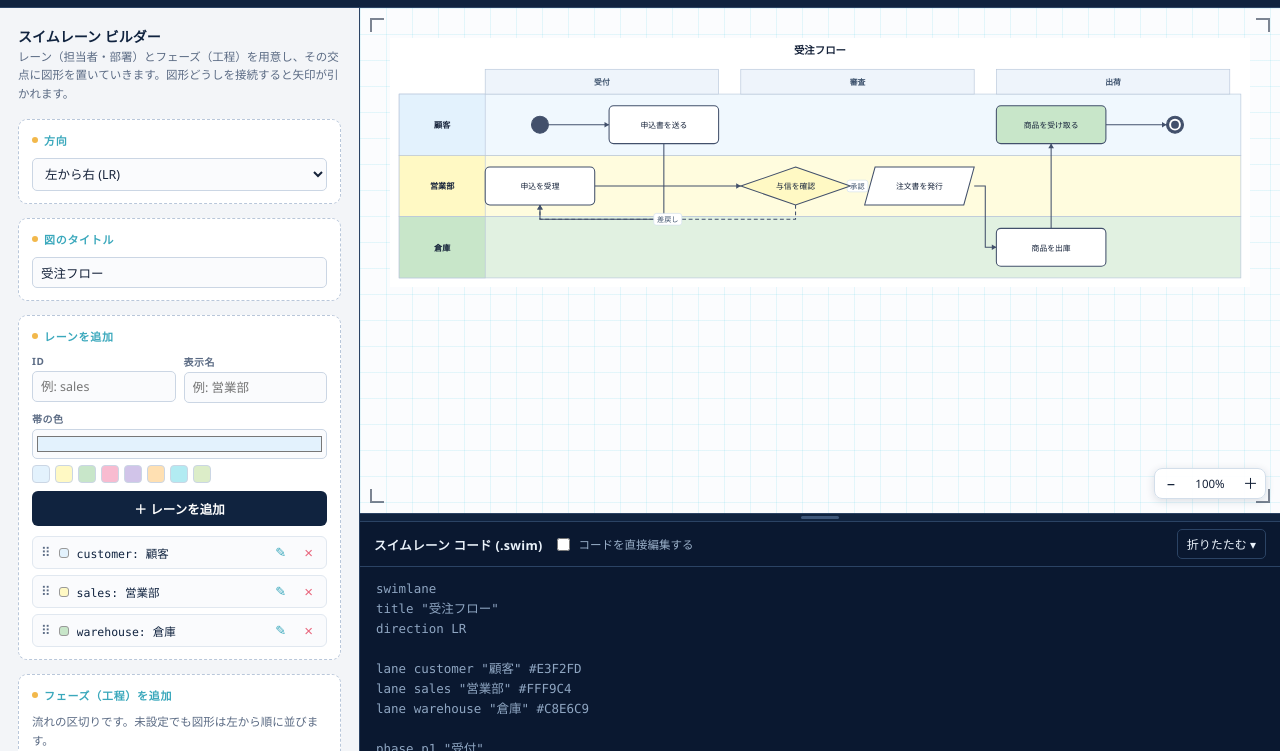
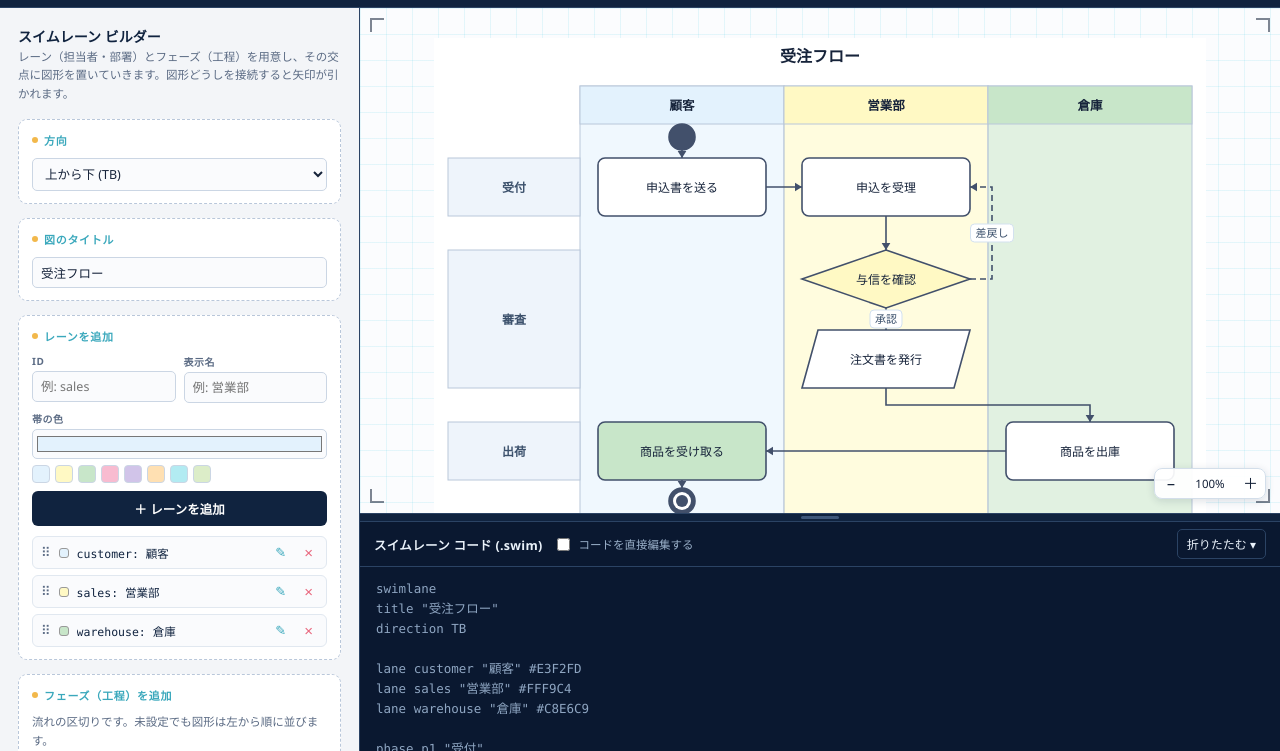
Before and after one commit to Tossie85/swimlane-gui-studio, a plain HTML site: page tools/swimlane-gui-studio.html in a window 1280 px wide. Shown: the part 49-800 px from the top of the page. Drawn offline with Linux system fonts and the light colour scheme.

Commit message:
SGSのレイアウト調整

```diff
--- a/tools/swimlane-gui-studio.html
+++ b/tools/swimlane-gui-studio.html
@@ -475,7 +475,7 @@ n1 -&gt; n2 "確認依頼"</pre>
       <p><code>lane=</code> や <code>phase=</code> のような名前付き属性にしているため、後から項目を増やしても古いファイルをそのまま読み込めます。<code>direction</code> は <code>LR</code>（左から右）と <code>TB</code>（上から下）が指定でき、<code>TD</code> は <code>TB</code> と同じ扱いです。</p>
 
       <h3>開始・終了の「●」</h3>
-      <p>接続の from に <code>[*]</code> を選ぶと開始（●）、to に選ぶと終了（◉）が、相手と同じレーンに作られます。フェーズがある場合は1つ手前／1つ先の列に置かれ、そのあとは普通の図形として位置や所属を変更できます。図形の「形」から直接追加することもできます。</p>
+      <p>接続の from に <code>[*]</code> を選ぶと開始（●）、to に選ぶと終了（◉）が、相手と同じレーン・同じフェーズに作られます。開始は接続先の手前（LRなら左／TBなら上）、終了は先（右／下）に、位置を揃えて描かれます。そのあとは普通の図形として位置や所属を変更できます。図形の「形」から直接追加することもできます。</p>
 
       <h3>保存（エクスポート）</h3>
       <div class="credit-item">
@@ -560,7 +560,7 @@ n1 -&gt; n2 "確認依頼"</pre>
 function emptyState(){
   return {
     title: '',
-    direction: 'LR',
+    direction: 'TB',
     lanes: [],       // { id, label, color }
     phases: [],      // { id, label }
     nodes: [],       // { id, label, laneId, phaseId, shape, color }
@@ -584,6 +584,10 @@ const SHAPES = [
 /* 開始/終了の「●」。状態遷移図の [*] にあたるもので、他の図形より小さく描く */
 const DOT_SHAPES = ['startdot','enddot'];
 const DOT_SIZE = 26;
+/* ●と接続先ノードの間隔。フェーズ間の隙間(gapMain)に収まる大きさにして、
+   前のフェーズの図形と重ならないようにする（DOT_SIZE + DOT_GAP <= gapMain）。 */
+const DOT_GAP = 8;
+const DOT_SLOT = DOT_SIZE + DOT_GAP;
 const isDot = (shape)=> DOT_SHAPES.includes(shape);
 const STAR = '[*]';
 const LINK_STYLES = [
@@ -918,17 +922,8 @@ const LAYOUT = {
   nodeW: 168, nodeH: 58,
   gapMain: 34,        // フェーズとフェーズの間隔
   gapInner: 22,       // 同じフェーズ内で流れ方向に並べるときの間隔
-  gapCross: 18,       // レーンを横切る向き（折り返したとき）の間隔
-  maxPerRun: 3,       // 流れ方向に並べる上限。これを超えたら折り返して縦横を混在させる
+  gapCross: 18,       // レーンを横切る向き（分岐で枝を並べたとき）の間隔
 };
-
-/* 1つのセル(レーン×フェーズ)に k 個あるとき、流れ方向に何個並べるかを決める。
-   基本は流れ方向に並べ、多すぎる場合だけ折り返して段数を増やす。 */
-function runLength(k){
-  if(k <= 1) return 1;
-  const runs = Math.ceil(k / LAYOUT.maxPerRun);   // 必要な段数
-  return Math.ceil(k / runs);                     // 段数をそろえて均等に割る
-}
 
 function computeLayout(){
   const L = LAYOUT;
@@ -938,11 +933,31 @@ function computeLayout(){
   const phases = state.phases.length ? state.phases : [{ id:'__all', label:'' }];
   const hasPhaseHeader = state.phases.length > 0;
 
+  // 開始/終了の●は、接続先ノードの隣（開始=左/上、終了=右/下）へ後から揃えて置く。
+  // グリッドの列には入れないので、●のせいで列がずれて矢印が遠回りするのを防げる。
+  const anchorNodeOf = (dot)=>{
+    const linkId = dot.shape === 'startdot'
+      ? (state.links.find(e=>e.from === dot.id) || {}).to
+      : (state.links.find(e=>e.to === dot.id) || {}).from;
+    if(!linkId) return null;
+    const a = state.nodes.find(n=>n.id === linkId);
+    return (a && !isDot(a.shape)) ? a : null;   // 相手も●なら揃えようがないのでグリッドに残す
+  };
+  const dotPlace = new Map();   // dotNode -> anchorNode（隣に揃えて置く●）
+  if(lanes.length){
+    state.nodes.forEach(n=>{ if(isDot(n.shape)){ const a = anchorNodeOf(n); if(a) dotPlace.set(n, a); } });
+  }
+  let hasLead = false, hasTrail = false;   // 先頭の開始● / 末尾の終了● のための余白が要るか
+  dotPlace.forEach((a, d)=>{ if(d.shape === 'startdot') hasLead = true; else hasTrail = true; });
+  const leadPad  = hasLead  ? DOT_SLOT : 0;
+  const trailPad = hasTrail ? DOT_SLOT : 0;
+
   // セル(レーン×フェーズ)ごとにノードを詰める
   const cell = new Map();
   const key = (l,p)=> l + '\u001f' + p;
   const orphans = [];
   state.nodes.forEach(n=>{
+    if(dotPlace.has(n)) return;   // 隣に揃えて置く●はグリッドから除外する
     const laneId = n.laneId || (lanes[0] && lanes[0].id);
     const phaseId = state.phases.length ? n.phaseId || phases[0].id : '__all';
     if(!laneId){ orphans.push(n); return; }
@@ -955,12 +970,50 @@ function computeLayout(){
   const nodeMain  = dir === 'LR' ? L.nodeW : L.nodeH;
   const nodeCross = dir === 'LR' ? L.nodeH : L.nodeW;
 
-  // セルごとに「流れ方向に何個並べ、何段になるか」を先に求める
+  // セル内のノードを「フロー深さ(rank)」で並べる。
+  //   ・rank = そのセル内で前につながる距離の最大（前がなければ0）
+  //   ・同じ rank のノードは交差方向に横並び（分岐の枝が並ぶ … LRは縦・TBは横。仕様5）
+  //   ・rank が進むと流れ方向に進む（直線的な連鎖は従来どおり流れ方向に伸びる）
+  // これで「分岐元と枝が同じセルにある」ときも、枝が別ノードの線上に重ならない（ルール3）。
+  function computeCellLayout(list){
+    const ids = new Set(list.map(n=>n.id));
+    const predOf = (id)=> state.links
+      .filter(e=>e.to === id && ids.has(e.from) && e.from !== id)
+      .map(e=>e.from);
+    const rank = new Map();
+    const rankOf = (id, seen)=>{
+      if(rank.has(id)) return rank.get(id);
+      if(seen.has(id)) return 0;      // 循環しても止まるように
+      seen.add(id);
+      let r = 0;
+      predOf(id).forEach(p=>{ r = Math.max(r, rankOf(p, seen) + 1); });
+      seen.delete(id);
+      rank.set(id, r);
+      return r;
+    };
+    list.forEach(n=> rankOf(n.id, new Set()));
+    // rank ごとにまとめ、元の並び順を保つ
+    const groups = new Map();
+    list.forEach(n=>{ const r = rank.get(n.id); if(!groups.has(r)) groups.set(r, []); groups.get(r).push(n); });
+    const ranks = [...groups.keys()].sort((a,b)=>a-b);
+    const pos = new Map();
+    let crossCount = 0;
+    ranks.forEach((r, flow)=>{
+      const g = groups.get(r);
+      g.forEach((n, cross)=> pos.set(n.id, { flow, cross }));
+      crossCount = Math.max(crossCount, g.length);
+    });
+    return { pos, flowCount: ranks.length, crossCount };
+  }
+
+  // セルごとに配置と「流れ方向の数 / 交差方向の段数」を求める
+  const cellLayout = new Map();
   const shape = new Map();
   lanes.forEach(l=> phases.forEach(p=>{
-    const k = (cell.get(key(l.id, p.id)) || []).length;
-    const run = runLength(k);
-    shape.set(key(l.id, p.id), { run, runs: k ? Math.ceil(k / run) : 0 });
+    const k = key(l.id, p.id);
+    const cl = computeCellLayout(cell.get(k) || []);
+    cellLayout.set(k, cl);
+    shape.set(k, { run: Math.max(1, cl.flowCount), runs: cl.crossCount });
   }));
 
   // フェーズの幅 = そのフェーズでいちばん多く流れ方向に並ぶ数（レーンをまたいで揃える）
@@ -976,7 +1029,8 @@ function computeLayout(){
     return max;
   });
 
-  const mainStart = dir === 'LR' ? L.laneHeaderW : L.phaseHeaderH;
+  const headerMain = dir === 'LR' ? L.laneHeaderW : L.phaseHeaderH;
+  const mainStart = headerMain + leadPad;   // 先頭に開始●があれば、その分だけ流れ方向にずらす
   const crossStart = dir === 'LR'
     ? (hasPhaseHeader ? L.phaseHeaderH : 0)
     : (hasPhaseHeader ? L.laneHeaderW : 0);
@@ -988,7 +1042,7 @@ function computeLayout(){
     phaseBands.push({ phase:p, index:j, start:main, size });
     main += size + L.gapMain;
   });
-  const mainTotal = main - L.gapMain + L.gapMain / 2;
+  const mainTotal = main - L.gapMain + L.gapMain / 2 + trailPad;   // 末尾の終了●の分も確保
 
   const laneBands = [];
   let cross = crossStart;
@@ -1005,10 +1059,9 @@ function computeLayout(){
     const band = laneBands[i];
     phases.forEach((p, j)=>{
       const list = cell.get(key(l.id, p.id)) || [];
-      const { run } = shape.get(key(l.id, p.id));
-      list.forEach((n, t)=>{
-        const col = t % run;              // 流れ方向の位置
-        const row = Math.floor(t / run);  // 折り返した段
+      const cl = cellLayout.get(key(l.id, p.id));
+      list.forEach((n)=>{
+        const { flow: col, cross: row } = cl.pos.get(n.id);
         const mainPos  = phaseBands[j].start + col * (nodeMain + L.gapInner);
         const crossPos = band.start + L.gapCross + row * (nodeCross + L.gapCross);
         const slot = dir === 'LR'
@@ -1023,6 +1076,28 @@ function computeLayout(){
     });
   });
 
+  // 開始/終了の●を、接続先ノードの手前(左/上)・先(右/下)へ、交差軸を揃えて置く。
+  // ・開始●は接続先の左(LR)/上(TB)、終了●は右(LR)/下(TB)  … 仕様1・2
+  // ・交差軸(LRならy、TBならx)を接続先に合わせるので、矢印はまっすぐ引ける … 仕様3
+  const boxByNode = new Map(boxes.map(b=>[b.node, b]));
+  dotPlace.forEach((a, d)=>{
+    const ab = boxByNode.get(a);
+    if(!ab) return;   // 接続先がグリッドに無い（通常は起きない）
+    let x, y;
+    if(dir === 'LR'){
+      y = ab.y + (ab.h - DOT_SIZE)/2;
+      x = d.shape === 'startdot'
+        ? Math.max(headerMain, ab.x - DOT_SLOT)   // ヘッダーの帯には食い込ませない
+        : ab.x + ab.w + DOT_GAP;
+    }else{
+      x = ab.x + (ab.w - DOT_SIZE)/2;
+      y = d.shape === 'startdot'
+        ? Math.max(headerMain, ab.y - DOT_SLOT)
+        : ab.y + ab.h + DOT_GAP;
+    }
+    boxes.push({ node:d, index: state.nodes.indexOf(d), x, y, w:DOT_SIZE, h:DOT_SIZE });
+  });
+
   const width  = dir === 'LR' ? mainTotal : crossTotal;
   const height = dir === 'LR' ? crossTotal : mainTotal;
 
@@ -1059,9 +1134,11 @@ function shapeElement(b, shape, fill){
 }
 
 /* 折れ線で結ぶ。前後関係（流れ方向）に応じて経路を変える。 */
-function linkPath(a, b, dir){
+function linkPath(a, b, dir, seq){
   const ac = { x:a.x + a.w/2, y:a.y + a.h/2 };
   const bc = { x:b.x + b.w/2, y:b.y + b.h/2 };
+  // 回り込み経路を接続ごとに少しずつ離し、複数の後退線が完全に重ならないようにする（仕様4）
+  const jog = ((seq || 0) % 4) * 9;
   if(dir === 'LR'){
     if(b.x > a.x + a.w - 1){                    // 前進
       const sx = a.x + a.w, ex = b.x;
@@ -1076,7 +1153,7 @@ function linkPath(a, b, dir){
                mid:{ x:ac.x, y:(sy + ey)/2 } };
     }
     // 後退（差戻しなど）は下側を回り込む
-    const back = Math.max(a.y + a.h, b.y + b.h) + 22;
+    const back = Math.max(a.y + a.h, b.y + b.h) + 22 + jog;
     return { d:`M ${ac.x} ${a.y + a.h} V ${back} H ${bc.x} V ${b.y + b.h}`,
              tip:{ x:bc.x, y:b.y + b.h, dirn:'up' }, mid:{ x:(ac.x + bc.x)/2, y:back } };
   }
@@ -1093,7 +1170,7 @@ function linkPath(a, b, dir){
     return { d:`M ${sx} ${ac.y} H ${ex}`, tip:{ x:ex, y:ac.y, dirn: right ? 'right' : 'left' },
              mid:{ x:(sx + ex)/2, y:ac.y } };
   }
-  const back = Math.max(a.x + a.w, b.x + b.w) + 22;
+  const back = Math.max(a.x + a.w, b.x + b.w) + 22 + jog;
   return { d:`M ${a.x + a.w} ${ac.y} H ${back} V ${bc.y} H ${b.x + b.w}`,
            tip:{ x:b.x + b.w, y:bc.y, dirn:'left' }, mid:{ x:back, y:(ac.y + bc.y)/2 } };
 }
@@ -1195,7 +1272,7 @@ function drawSvg(){
   state.links.forEach((e, i)=>{
     const a = lay.boxById.get(e.from), b = lay.boxById.get(e.to);
     if(!a || !b) return;
-    const p = linkPath(a, b, lay.dir);
+    const p = linkPath(a, b, lay.dir, i);
     const dash = e.style === 'dashed' ? ' stroke-dasharray="6 4"' : '';
     out.push(`<g>`);
     out.push(`<path class="sl-hit" d="${p.d}" fill="none" stroke="transparent" stroke-width="14" data-pick="link" data-idx="${i}"></path>`);
@@ -1259,7 +1336,15 @@ function scheduleRender(){
   renderTimer = setTimeout(renderPreview, 120);
 }
 function regenerateCode(){
-  if(manualMode) return;
+  // これはフォーム（ビルダー）操作からのみ呼ばれる。コード欄への手入力は別経路で処理する。
+  // 直接編集モード中でもフォームの変更は必ず反映する。反映しないと、追加・削除しても
+  // コードも図も変わらず「操作できない」ように見えてしまう。GUIを操作した時点で
+  // GUI側を正とし、直接編集モードは解除してコードを作り直す。
+  if(manualMode){
+    manualMode = false;
+    document.getElementById('editToggle').checked = false;
+    document.getElementById('codeArea').readOnly = true;
+  }
   document.getElementById('codeArea').value = generateCode();
   scheduleRender();
 }
@@ -1322,8 +1407,8 @@ function renderBuilder(){
       <div class="card-title">方向</div>
       <div class="field">
         <select id="dirSelect" aria-label="方向">
+          <option value="TB">上から下 (TB)</option>
           <option value="LR">左から右 (LR)</option>
-          <option value="TB">上から下 (TB)</option>
         </select>
       </div>
     </div>
@@ -1416,7 +1501,6 @@ function renderBuilder(){
   document.getElementById('dirSelect').addEventListener('change', e=>{
     state.direction = e.target.value;
     regenerateCode();
-    if(manualMode) renderPreview();
   });
 
   document.getElementById('slTitle').addEventListener('input', e=>{
@@ -1567,14 +1651,9 @@ function resetNodeForm(){
 function createMarker(shape, counterpartId){
   const cp = state.nodes.find(n=>n.id === counterpartId);
   if(!cp) return null;
-  let phaseId = cp.phaseId;
-  const pi = state.phases.findIndex(p=>p.id === cp.phaseId);
-  if(pi >= 0){
-    const target = shape === 'startdot' ? pi - 1 : pi + 1;
-    if(target >= 0 && target < state.phases.length) phaseId = state.phases[target].id;
-  }
   const id = uniqueId(shape === 'startdot' ? 'start' : 'end', allIds());
-  state.nodes.push({ id, label:'', laneId: cp.laneId, phaseId, shape, color:'' });
+  // ●は接続先と同じレーン・同じフェーズに作る（描画時に接続先の手前/先へ揃えて置かれる）
+  state.nodes.push({ id, label:'', laneId: cp.laneId, phaseId: cp.phaseId, shape, color:'' });
   return id;
 }
 
```
